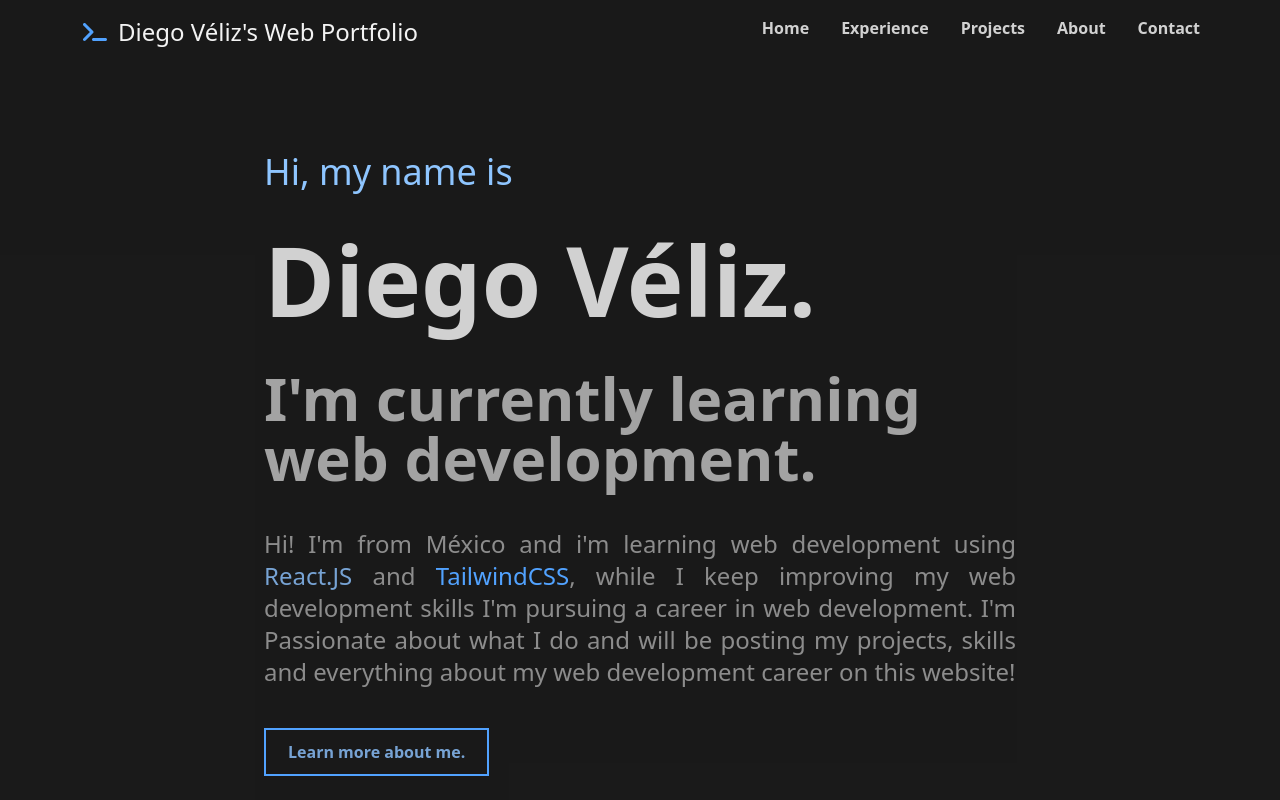
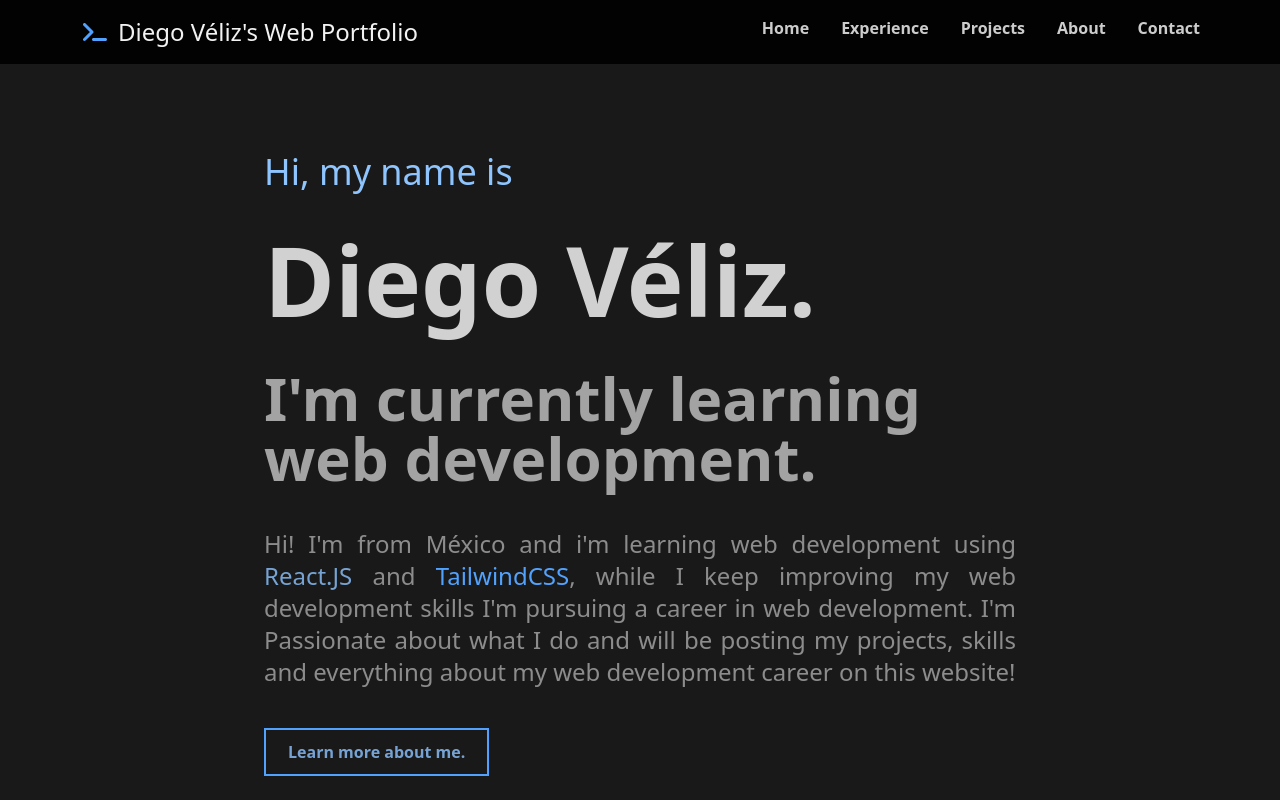
Before and after one commit to Diego1234454/diego-portfolio-web-react, a React (Vite) app: page / in a window 1280 px wide. Shown: the top 800 px of the page. Built offline with nearby package versions, Linux system fonts and the light colour scheme.

Commit message:
Adjusted the width of the header so it does not clips out of the context of the main body

```diff
--- a/src/App.jsx
+++ b/src/App.jsx
@@ -11,14 +11,14 @@ function App() {
   return (
     <>
         <Header/>
-        <div className="bg-black/90">
+        <body className="bg-black/90">
             <Hero/>
             {/*EXPERIENCE*/}
             <Projects/>
             <About/>
             <ContactSection/>
             <Footer/>
-        </div>
+        </body>
 
     </>
   )
--- a/src/Components/Header.jsx
+++ b/src/Components/Header.jsx
@@ -33,8 +33,8 @@ export const Header = () => {
 
     return (
         <>
-            <div className={`top-0 z-50 sticky flex flex-col min-w-screen resize transition-colors duration-300 ${scrolled ? "bg-black/95" : "bg-black/90"}`}>
-                <div className="w-full justify-between px-2 sm:px-2 md:px-20 p-4 flex">
+            <div className={`top-0 z-50 sticky flex flex-col min-w-full resize transition-colors duration-300 ${scrolled ? "bg-black/95" : "bg-black/90"}`}>
+                <div className="w-full justify-between px-2 sm:px-2 md:px-20 py-4 flex">
                     <a className="flex items-center justify-between gap-2" href="#">
                         <FontAwesomeIcon icon={faTerminal} className="text-blue-400" size="xl" />
                         <h1 className="text-white/95 text-2xl font-thin">Diego Véliz's Web Portfolio</h1>
```
